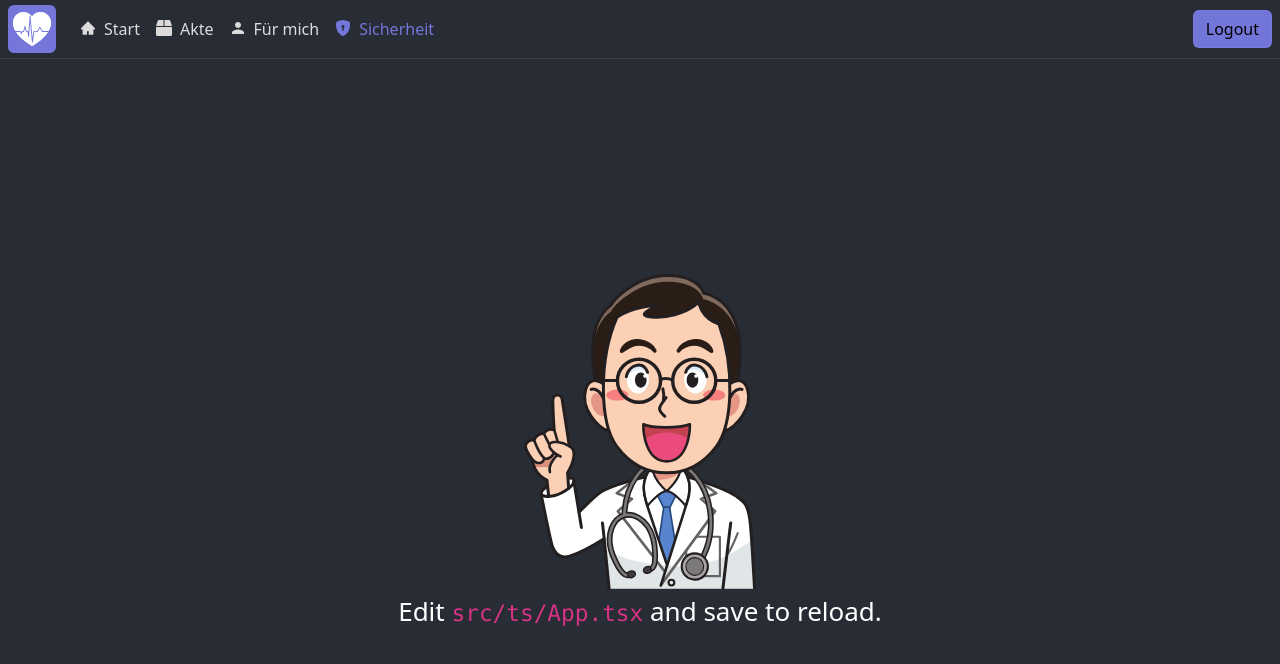
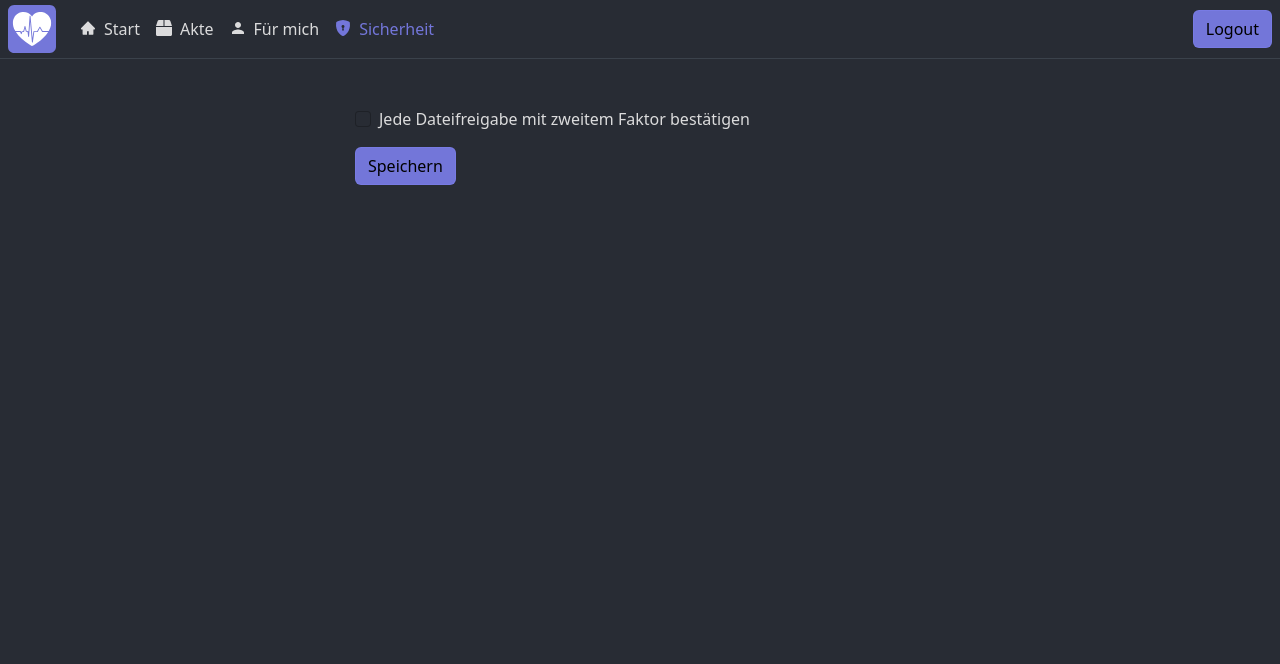
Before and after one commit to Ciolv/Doctor-Docs, a React (Create React App) app: page /security in a window 1280 px wide. Shown: the top 664 px of the page. Built offline with nearby package versions, Linux system fonts and the light colour scheme.

Commit message:
feat: Add security form

```diff
--- /dev/null
+++ b/src/css/Security.scss
@@ -0,0 +1,3 @@
+.security {
+  padding-top: 3rem;
+}
--- a/src/ts/App.tsx
+++ b/src/ts/App.tsx
@@ -6,6 +6,7 @@ import { Login } from "./page/Login";
 import { Navigation } from "./component/Navigation";
 import { Record } from "./page/Record";
 import { Registration } from "./page/Registration";
+import { Security } from "./page/Security";
 
 type Props = {};
 
@@ -36,7 +37,7 @@ export default class App extends React.Component<Props, State> {
               <Route path="shared" element={<Record />} />
             </Route>
             <Route path="/for-me" element={<Registration />} />
-            <Route path="/security" element={<Home />} />
+            <Route path="/security" element={<Security />} />
             <Route path="/registration" element={<Registration />} />
           </Routes>
         </div>
--- /dev/null
+++ b/src/ts/page/Security.tsx
@@ -0,0 +1,30 @@
+import * as React from "react";
+import { Button, Col, Container, Form, Row } from "react-bootstrap";
+import "../../css/Security.scss";
+
+type Props = {};
+type State = {};
+
+export class Security extends React.Component<Props, State> {
+  render() {
+    return (
+      <Container className="security">
+        <Row>
+          <Col xs={3} />
+          <Col xs={6} className="user-form">
+            <Form>
+              <Form.Group className="mb-3" controlId="formBasicInsurancePolicyNumber">
+                <Form.Check type="checkbox" label="Jede Dateifreigabe mit zweitem Faktor bestätigen" />
+              </Form.Group>
+              <Button variant="primary" type="submit">
+                Speichern
+              </Button>
+            </Form>
+          </Col>
+          <Col xs={3} />
+        </Row>
+
+      </Container>
+    );
+  };
+}
```
